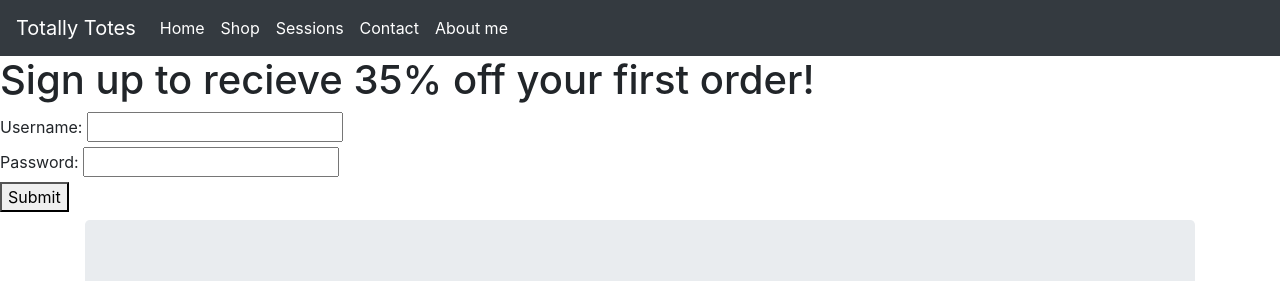
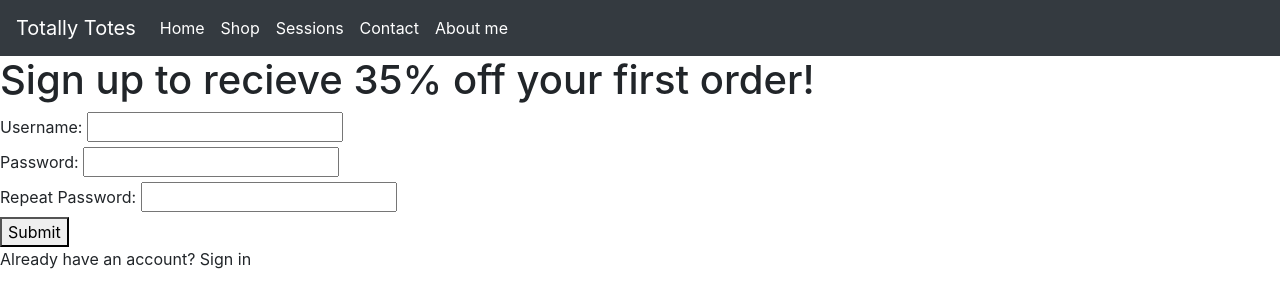
Before and after one commit to maeganrocero/TotesLove, a plain HTML site: page index.html in a window 1280 px wide. Shown: the top 281 px of the page. Drawn offline with Linux system fonts and the light colour scheme.

Commit message:
Update index.html

```diff
--- a/index.html
+++ b/index.html
@@ -49,7 +49,12 @@
 		  	 <label for="password">Password:</label>
 		  	 <input id="password" name="password" type="password" required>
 		  </div>
+		  <div>
+		  	 <label for="password">Repeat Password:</label>
+		  	 <input id="password" name="password" type="password" required>
+		  </div>
 		  <button type="submit">Submit</button>
+		  <p>Already have an account? Sign in</p>
 	  </form>
 
     <div class="container mt-2">
```
